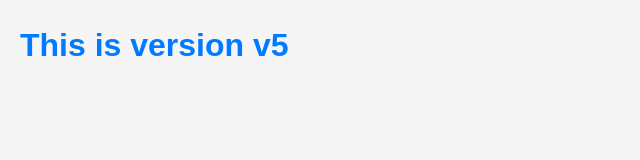
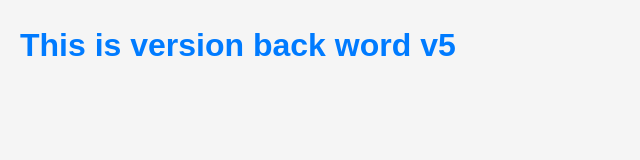
Before and after one commit to RealAbhishekCode/myrepo, a plain HTML site: page index.html in a window 1280 px wide. Shown: the whole page, without its empty margins (0-640 px from the left). Drawn offline with Linux system fonts and the light colour scheme.

Commit message:
Changed H1

```diff
--- a/index.html
+++ b/index.html
@@ -7,6 +7,6 @@
   <title>Document</title>
 </head>
 <body>
-  <h1> This is  version v5  </h1>
+  <h1> This is  version back word  v5  </h1>
 </body>
 </html>
```
